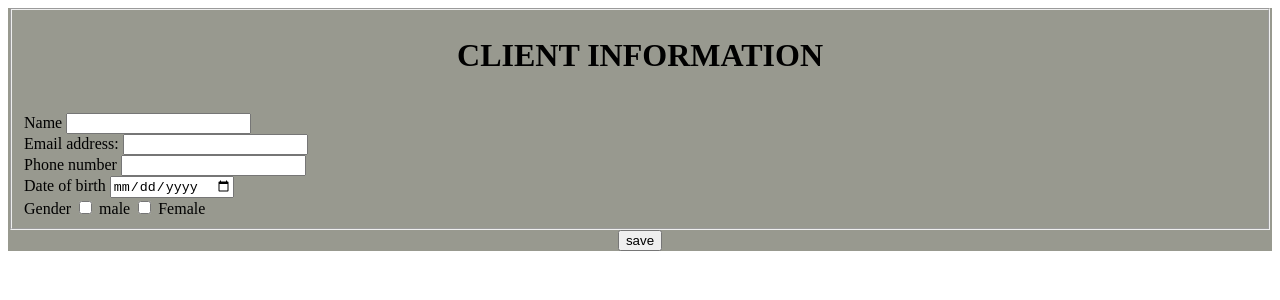
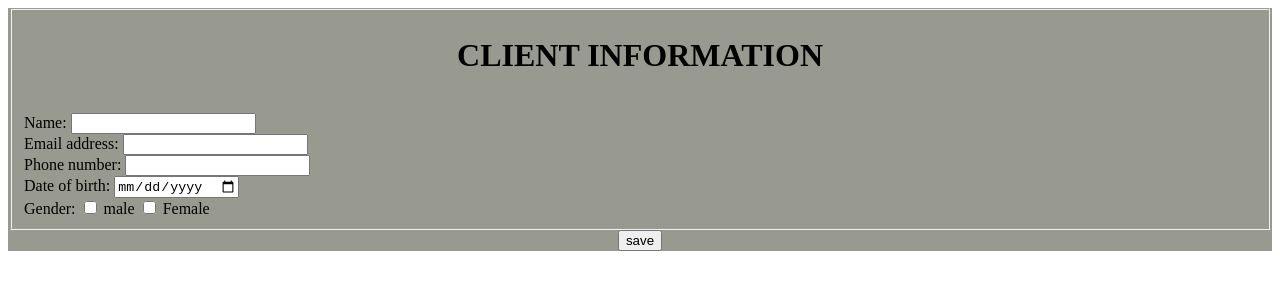
Before and after one commit to dguru343/edit-client-appointment-, an Angular app: page / in a window 1280 px wide. Shown: the top 300 px of the page. Built offline with nearby package versions, Linux system fonts and the light colour scheme.

Commit message:
1 file modified

```diff
--- a/src/app/app.component.html
+++ b/src/app/app.component.html
@@ -2,7 +2,7 @@
 <fieldset>
  <h1> <legend>CLIENT INFORMATION</legend></h1>
   <label><br>
-    Name
+    Name:
     <input type="text" name="name" required>
   </label>
   <div class="two-cols">
@@ -11,18 +11,17 @@
       <input type="email" name="email" required>
     </label><br>
     <label>
-      Phone number
+      Phone number:
       <input type="tel" name="phone">
     </label><br>
     <label>
-      Date of birth
+      Date of birth:
       <input type="date" name="Appointment request" required>
     </label>
     <div class="inline">
       <label>
       <label>
-      Gender
-
+      Gender:
     </label>
         <input type="hidden" name="male desired" value="no">
         <input type="checkbox" name="male desired" value="yes">
```
